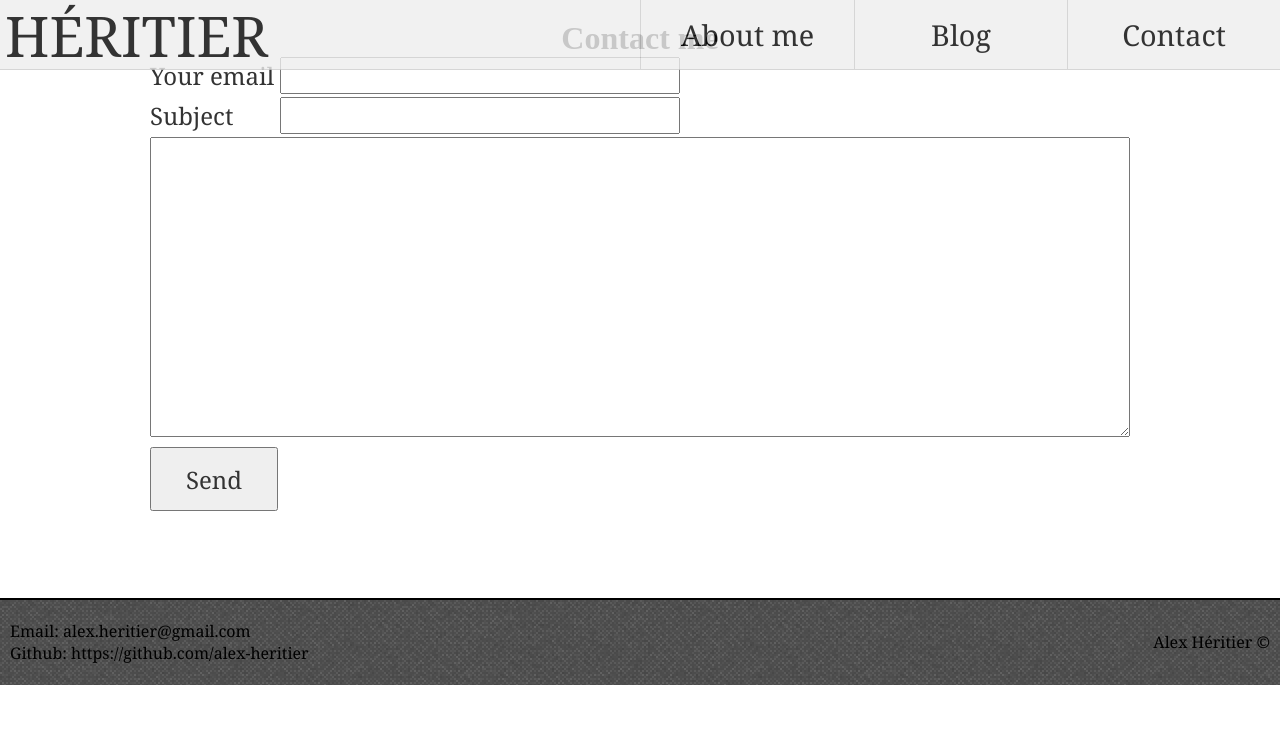
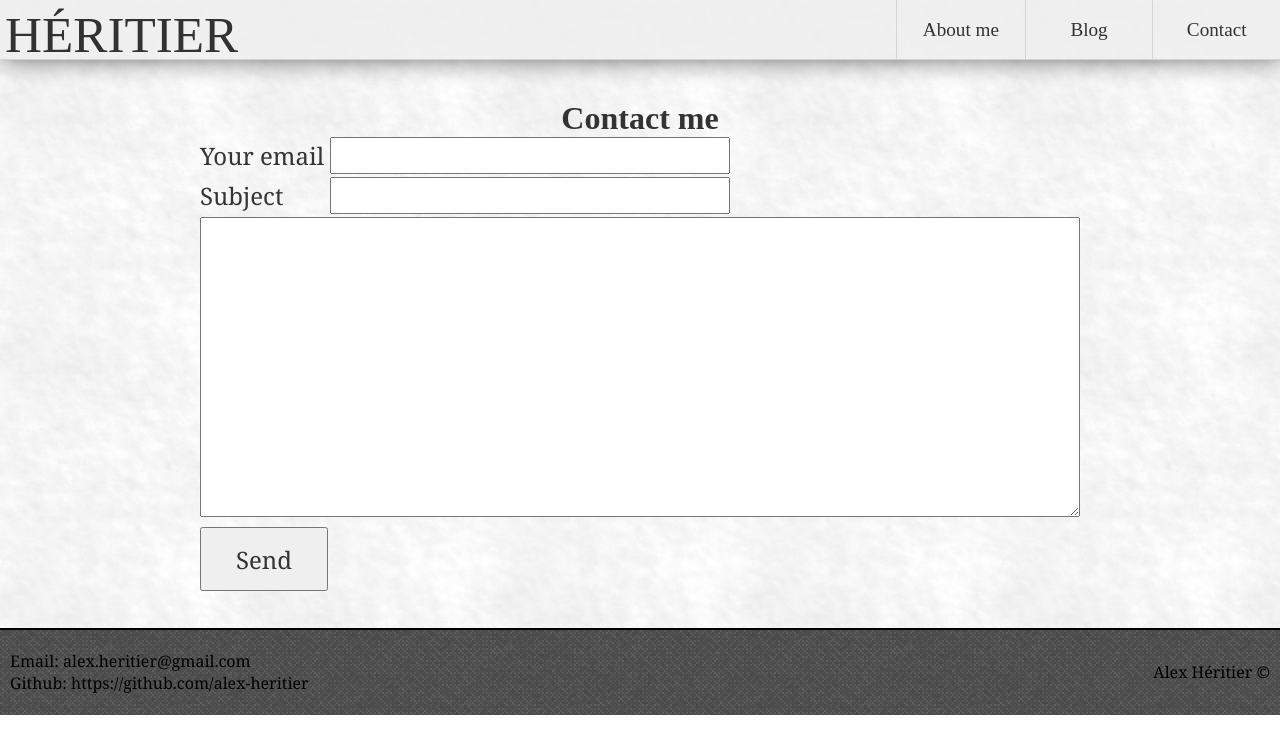
Before and after one commit to alex-heritier/alexheritier.com, a website: page contact.html in a window 1280 px wide. Drawn offline with Linux system fonts and the light colour scheme.

Commit message:
Made the desktop media queries looks more like the pre-responsive style

```diff
--- a/scripts/scripts.min.js
+++ b/scripts/scripts.min.js
@@ -1 +1 @@
-/* Created by Alex Heritier, built Sat Oct 18 2014 20:09:47 */requirejs.config({baseUrl:"scripts/",paths:{jquery:"//ajax.googleapis.com/ajax/libs/jquery/2.1.1/jquery.min"}}),require(["jquery"],function(a){var b;b=function(){a(".skills-list li").click(function(){a(this).find("ul").toggle({duration:200,easing:"linear"})})},a(document).ready(function(){b()})});
+/* Created by Alex Heritier, built Sat Oct 18 2014 21:36:37 */requirejs.config({baseUrl:"scripts/",paths:{jquery:"//ajax.googleapis.com/ajax/libs/jquery/2.1.1/jquery.min"}}),require(["jquery"],function(a){var b;b=function(){a(".skills-list li").click(function(){a(this).find("ul").toggle({duration:200,easing:"linear"})})},a(document).ready(function(){b()})});
--- a/scss/navbar.scss
+++ b/scss/navbar.scss
@@ -66,13 +66,14 @@ $navbar-border-color: #777;
 /* TABLET */
 
 @media screen and (min-width: 600px) {
-    $navbar-height: 100px;
+    $navbar-height: 70px;
     $navbar-border-color: #333;
 
     .navbar {
         height: $navbar-height;
         background-image: url('../img/tweed.png');
         border-bottom: 1px solid $navbar-border-color;
+        box-shadow: 0 -5px 30px black;
     }
 
     .nav-title {
@@ -83,8 +84,9 @@ $navbar-border-color: #777;
         border: 0;
 
         a {
+            font-family: 'Myriad Pro';
             font-size: 3.5rem;
-            line-height: $navbar-height;
+            line-height: $navbar-height + 10;
         }
     }
 
@@ -103,12 +105,13 @@ $navbar-border-color: #777;
         transition: opacity 0.3s ease-in-out;
 
         a {
-            font-size: 1.5rem;
+            font-size: 1.3rem;
             line-height: $navbar-height;
             color: black;
             display: block;
             height: 100%;
             width: 100%;
+            font-family: 'Myriad Pro';
         }
 
         a:hover {
@@ -120,7 +123,7 @@ $navbar-border-color: #777;
 /* DESKTOP */
 
 @media screen and (min-width: 1000px) {
-    $navbar-height: 70px;
+    $navbar-height: 60px;
 
     .navbar {
         height: $navbar-height;
@@ -136,8 +139,8 @@ $navbar-border-color: #777;
         background-image: none;
 
         a {
-            font-size: 3.5rem;
-            line-height: $navbar-height;
+            font-size: 3.2rem;
+            line-height: $navbar-height + 10;
         }
 
         a:hover {
@@ -148,6 +151,7 @@ $navbar-border-color: #777;
     .nav-links {
         border: 0;
         border-left: 1px solid #ccc;
+        width: 30%;
     }
 
     .nav-link {
@@ -155,8 +159,7 @@ $navbar-border-color: #777;
 
         a {
             line-height: $navbar-height;	/* this must be equal to .navbar height */
-            font-family: Georgia;
-            font-size: 1.8rem;
+            font-size: 1.2rem;
             display: block;
             transition: background-color 0.3s ease-in-out;
         }
--- a/scss/responsive-contact.scss
+++ b/scss/responsive-contact.scss
@@ -2,8 +2,6 @@
 @import "general";
 @import "navbar";
 @import "footer";
-
-/* FOOTER */
 
 .contact {
     width: 100%;
@@ -54,6 +52,7 @@
     .contact {
         padding: 20px 150px;
         height: 600px;
+        background-image: url('../img/snow.png');
     }
 
     .contact-form {
@@ -81,3 +80,13 @@
         margin-bottom: 0;
     }
 }
+
+/* DESKTOP */
+
+@media screen and (min-width: 1000px) {
+    .contact {
+        padding: 40px 200px;
+        padding-top: 100px;
+        height: 630px;
+    }
+}
--- a/scss/responsive.scss
+++ b/scss/responsive.scss
@@ -258,5 +258,11 @@
                 font-size: 2rem;
             }
         }
+
+        .projects-list {
+            .projects-portrait {
+                padding: 20px;
+            }
+        }
     }
 }
```
Also changed, not shown: css/responsive-contact.css, css/responsive.css.
